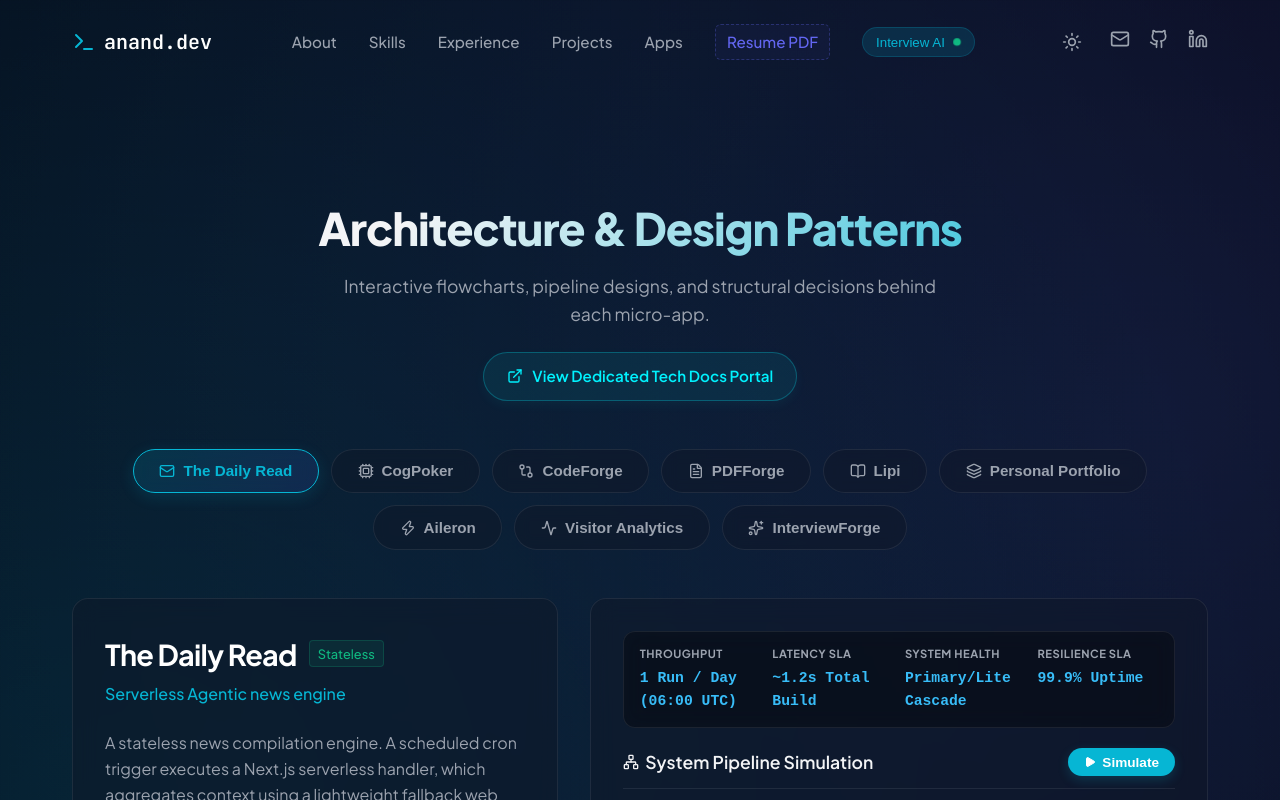
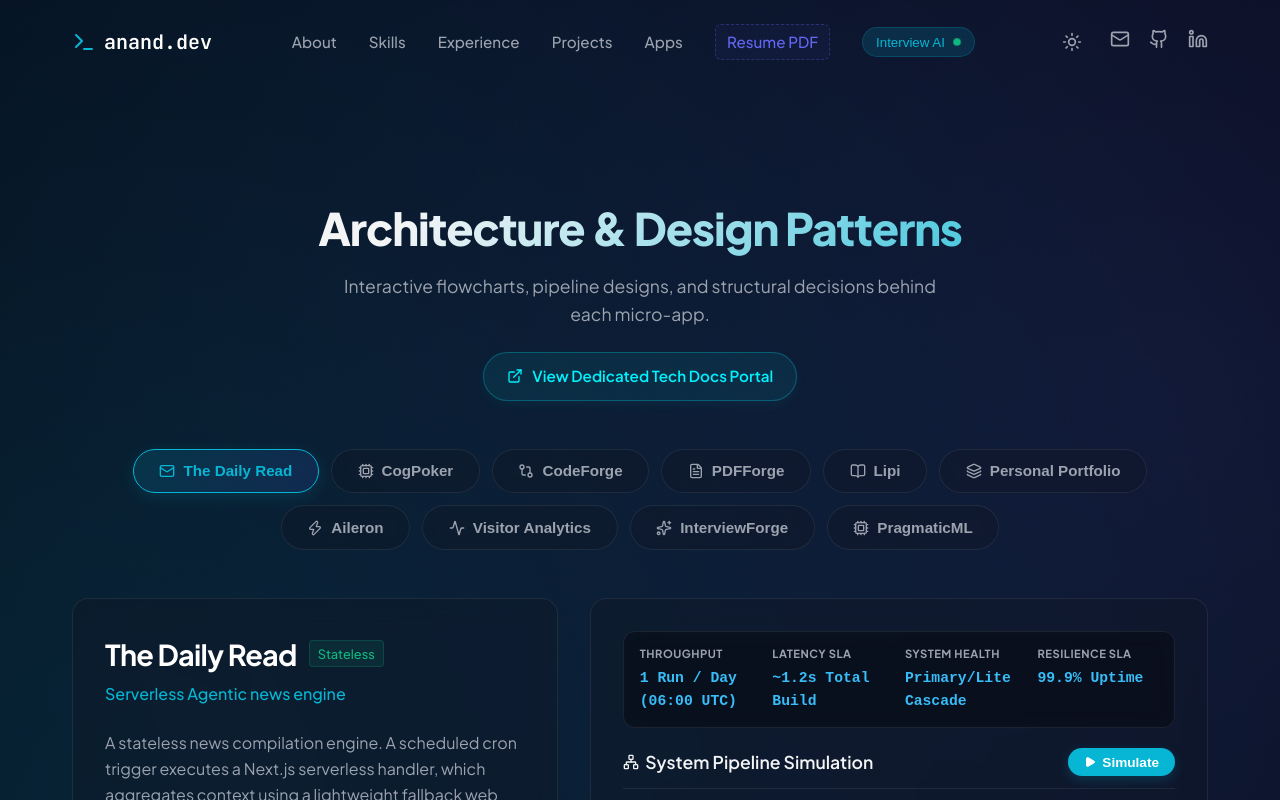
Before and after one commit to anandmuraleedharan/personal-portfolio, a Next.js app: page /architecture in a window 1280 px wide. Shown: the top 800 px of the page. Built offline with nearby package versions, Linux system fonts and the light colour scheme; no server answers.

Commit message:
feat(monorepo): link pragmatic-ml to standalone github repo, add architecture visualizer node, and update subdomain to pragmatic-ml.anandmuraleedharan.com

```diff
--- a/app/architecture/page.js
+++ b/app/architecture/page.js
@@ -825,6 +825,85 @@ export async function POST(request) {
       ],
       resilience: "Integrates automatic LLM model failover from Gemini 2.5 to OpenRouter Llama 3.3, ensuring uninterrupted mock interview sessions during API rate limits."
     }
+  },
+  pragmaticml: {
+    title: "PragmaticML",
+    subtitle: "The Anti-LLM Playbook & Architectural Manual",
+    description: "An educational curriculum, decision catalogue, and architectural reference for right-sized machine learning. Master classical algorithms, graph models, and specialized encoders that beat LLMs on cost and latency with deterministic guarantees.",
+    badges: ["Next.js 16", "TypeScript", "Mermaid.js", "KaTeX", "Tailwind CSS v4"],
+    patterns: [
+      {
+        name: "Config-Driven Modular Schema",
+        desc: "Curriculum pillars, formulas, code recipes, and diagrams are declared via strongly-typed TypeScript registries, enabling zero-latency Static Site Generation (SSG)."
+      },
+      {
+        name: "Right-Sized Model Prescription Engine",
+        desc: "Diagnostics filter problem domain, latency budget (<5ms), and data volume to prescribe classical SOTA models (GLiNER, BM25, PageRank) over costly generative LLMs."
+      },
+      {
+        name: "7-Stage Interactive Carousel Deck",
+        desc: "Mobile-first slide deck breaking complex ML concepts into Intuition, SVG Architecture Diagrams, KaTeX Mathematics, Bounds, Code Recipes, and Principal System Design Interviews."
+      }
+    ],
+    nodes: [
+      { id: 0, label: "Engineer / UI", sublabel: "Constraint Input", x: 50, y: 110, w: 100, h: 50 },
+      { id: 1, label: "Decision Engine", sublabel: "SLA Matcher", x: 195, y: 110, w: 105, h: 50 },
+      { id: 2, label: "Curriculum SSG", sublabel: "10 Pillars", x: 340, y: 50, w: 105, h: 50 },
+      { id: 3, label: "Interactive Deck", sublabel: "7-Stage Carousel", x: 340, y: 170, w: 115, h: 50 },
+      { id: 4, label: "KaTeX & SVG", sublabel: "Math & Arch", x: 495, y: 50, w: 100, h: 50 },
+      { id: 5, label: "Executive Sheet", sublabel: "Print Matrix", x: 495, y: 170, w: 105, h: 50 }
+    ],
+    links: [
+      { from: 0, to: 1, path: "M 100 110 L 195 110" },
+      { from: 1, to: 2, path: "M 300 110 L 340 50" },
+      { from: 1, to: 3, path: "M 300 110 L 340 170" },
+      { from: 2, to: 4, path: "M 445 50 L 495 50" },
+      { from: 3, to: 5, path: "M 455 170 L 495 170" }
+    ],
+    simulationSteps: [
+      { nodeIds: [0], activeLink: -1, status: "ML Engineer inputs system design constraints (SLA < 5ms, zero labels, high throughput)." },
+      { nodeIds: [1], activeLink: 0, status: "Decision engine evaluates criteria and prescribes right-sized classical SOTA pipeline." },
+      { nodeIds: [2], activeLink: 1, status: "Loads statically generated pillar curriculum and architectural blueprint." },
+      { nodeIds: [4], activeLink: 3, status: "Renders KaTeX mathematical loss objectives and responsive SVG data-flow diagram." },
+      { nodeIds: [5], activeLink: 4, status: "Generates executive cheat-sheet with Big-O bounds and zero-cost CPU trade-offs." }
+    ],
+    code: `// Decision Engine: Anti-LLM Prescription Rule
+export function evaluateArchitectureConstraints(domain, latencySLA, dataSize) {
+  if (domain === "ner" && latencySLA <= 20) {
+    return {
+      prescribedModel: "GLiNER (Zero-shot Bi-Encoder)",
+      antiPatternLLM: "Prompting 70B LLM with JSON schema",
+      latencyP99: "15ms (CPU)",
+      costRatio: "100% Free / CPU ($0.00)",
+      failureModePrevented: "JSON schema drift & character offset hallucinations"
+    };
+  }
+
+  if (domain === "search" && latencySLA <= 5) {
+    return {
+      prescribedModel: "Okapi BM25 Sparse Inverted Index",
+      antiPatternLLM: "Full-text vector search or LLM doc scan",
+      latencyP99: "0.8ms (CPU)",
+      costRatio: "100% Free / In-Memory ($0.00)",
+      failureModePrevented: "Token subword blur & exact part number mismatch"
+    };
+  }
+}`,
+    docs: {
+      overview: "PragmaticML is an educational platform and architectural manual built to counteract LLM over-engineering. It equips Principal ML Engineers with right-sized, classical, and specialized algorithms that execute deterministically on CPUs with sub-5ms latencies and zero API overhead.",
+      systemFlow: [
+        { step: "1. Diagnostic Input", detail: "Engineer inputs task domain, latency budget (<5ms), and labeled training data size." },
+        { step: "2. Decision Engine Mapping", detail: "Matches constraints to classical SOTA alternatives (GLiNER, BM25, PageRank, Dijkstra, XGBoost)." },
+        { step: "3. SSG Curriculum Prerender", detail: "Next.js 16 pre-renders 10 curriculum pillars at build time with 0ms server latency." },
+        { step: "4. Multi-Stage Visual Deck", detail: "Interactive 7-stage carousel breaks down intuition, math, architecture, and code." },
+        { step: "5. Executive Cheat-Sheet", detail: "Printable reference matrix comparing Big-O complexity, mathematical loss objectives, and TCO." }
+      ],
+      stateStorage: [
+        { key: "TypeScript Registry", type: "Compile-Time Schema", purpose: "Decouples mathematical formulas, diagrams, and interview questions from UI components." },
+        { key: "Stateless Filter States", type: "React State", purpose: "Filters 10 pillars and diagnostic decision rules in memory without server calls." }
+      ],
+      resilience: "100% deterministic execution on micro-instances or edge runtimes with zero external AI API dependencies or cloud database failure modes."
+    }
   }
 };
 
@@ -1062,7 +1141,8 @@ export default function ArchitecturePage() {
     portfolio: { volume: isTrafficSpike ? "500 Req / min (Spike!)" : "45 Req / min", latency: "<150ms Gemini Chat", health: isChaosFailover ? "Failover: Regex Engine" : "Gemini 2.5 Flash", sla: "Stateless Session Cache" },
     aileron: { volume: "FastAPI + DSPy Flywheel", latency: "~350ms SQL Trace", health: "SQLite + Supabase DB", sla: "Circuit Breaker Active" },
     analytics: { volume: "Vercel Edge Headers", latency: "<8ms FIFO Pruning", health: "Crypto TOTP Gate", sla: "Strict 100-Row Limit" },
-    interviewforge: { volume: "Web Speech STT/TTS", latency: "~850ms Gemini AI", health: isChaosFailover ? "Failover: Llama 3.3" : "Gemini 2.5 Active", sla: "Stateless PDF Export" }
+    interviewforge: { volume: "Web Speech STT/TTS", latency: "~850ms Gemini AI", health: isChaosFailover ? "Failover: Llama 3.3" : "Gemini 2.5 Active", sla: "Stateless PDF Export" },
+    pragmaticml: { volume: "10 Curriculum Pillars", latency: "<5ms Classical P99", health: "Deterministic CPU SOTA", sla: "Zero-GPU Cost ($0.00)" }
   };
 
   const hudData = TELEMETRY_HUD[activeTab] || TELEMETRY_HUD.dailyread;
@@ -1249,6 +1329,13 @@ export default function ArchitecturePage() {
                 <Sparkles size={16} />
                 <span>InterviewForge</span>
               </button>
+              <button
+                className={`${styles.tabButton} ${activeTab === 'pragmaticml' ? styles.activeTab : ''}`}
+                onClick={() => setActiveTab('pragmaticml')}
+              >
+                <Cpu size={16} />
+                <span>PragmaticML</span>
+              </button>
             </div>
 
             {/* Main Visualizer Workspace */}
--- a/components/Playground.js
+++ b/components/Playground.js
@@ -82,7 +82,7 @@ export default function Playground() {
       subtitle: "The Anti-LLM Playbook",
       description: "Comprehensive study curriculum and architectural reference for right-sized machine learning. Master the classical algorithms, graph models, and specialized encoders that beat LLMs on cost and latency.",
       badges: ["Next.js 16", "TypeScript", "Mermaid.js", "KaTeX", "Tailwind CSS v4"],
-      url: "https://ml.anandmuraleedharan.com",
+      url: "https://pragmatic-ml.anandmuraleedharan.com",
       icon: <Cpu size={22} className={styles.iconCyan || styles.iconBlue} />,
       status: "Active"
     }
```
Also changed, not shown: 2 other files (tests, documents, lock files or other folders).
